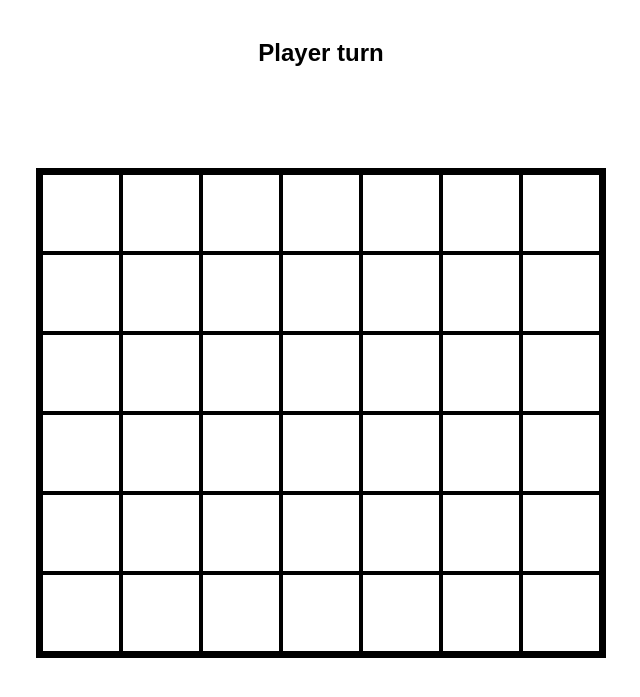
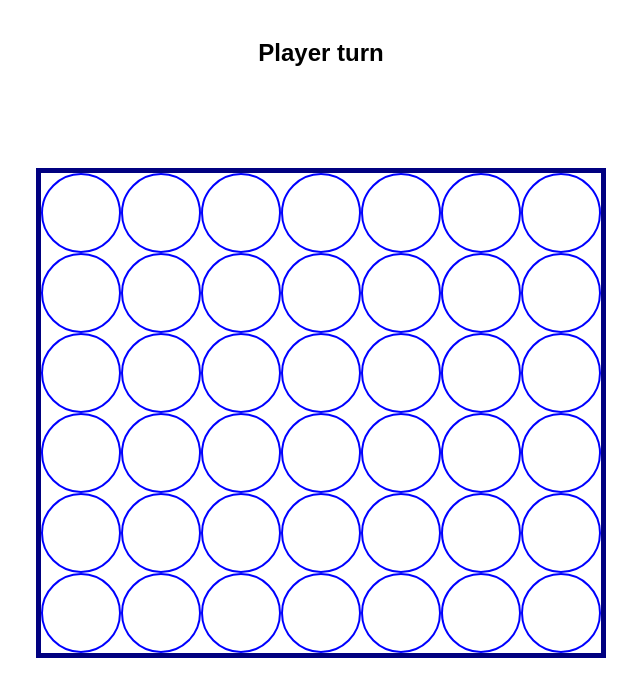
Before and after one commit to Primemerlinian/Connect4, a plain HTML site: page index.html in a window 1280 px wide. Shown: the part 61-758 px from the top of the page, without its empty margins (319-959 px from the left). Drawn offline with Linux system fonts and the light colour scheme.

```diff
--- a/css/style.css
+++ b/css/style.css
@@ -15,11 +15,11 @@ section.gameboard{
   display: grid;
   grid-template-rows: repeat(6, 10vmin);
   grid-template-columns: repeat(7, 10vmin);
-  border: 5px solid black;
+  border: 5px solid navy;
   grid-gap: 0vmin;
   margin: auto;
 }
 div.circle {
-  border: 2px solid black ;
-
+  border: 2px solid blue ;
+  border-radius: 50%;
 }
--- a/js/app.js
+++ b/js/app.js
@@ -0,0 +1,9 @@
+/*------------------------------- Constants ------------------------------*/
+
+/*---------------------------- Variables (state) ----------------------------*/
+let board, turn, winner
+/*------------------------ Cached Element References ------------------------*/
+
+/*----------------------------- Event Listeners -----------------------------*/
+
+/*-------------------------------- Functions --------------------------------*/
```
